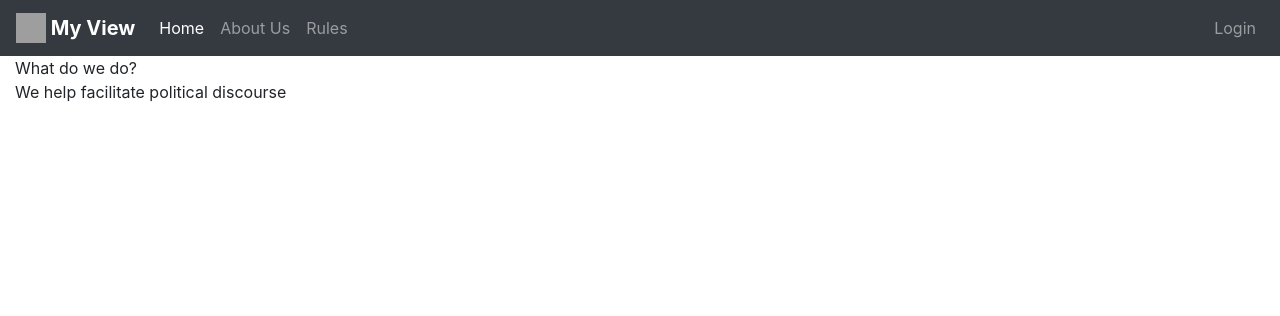
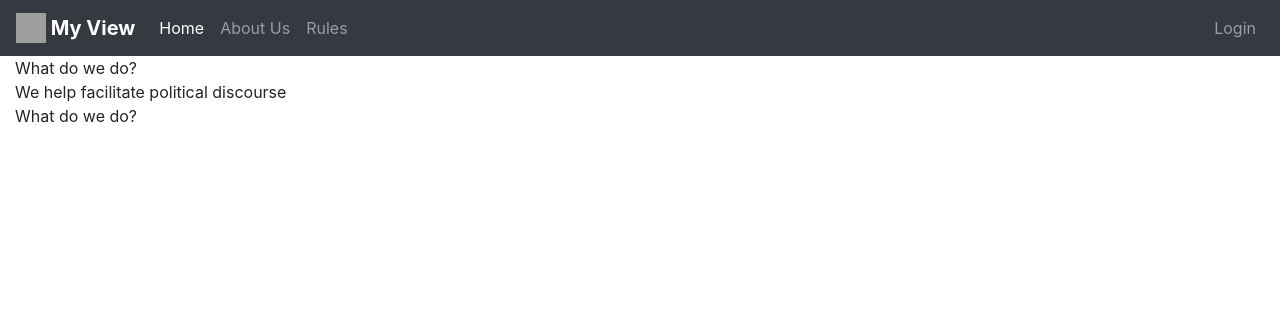
Before and after one commit to UBH-Fall2022/PolitcalEngagementandNucleationthruInterpersonalSocialization, a Node server app: page / in a window 1280 px wide. Shown: the top 316 px of the page. Run offline with Node 20, Linux system fonts and the light colour scheme; some libraries are stand-ins or nearby versions; grey boxes are pictures that could not be loaded.

Commit message:
dope ass commit

```diff
--- a/views/index.pug
+++ b/views/index.pug
@@ -13,3 +13,5 @@ html(lang="en")
                             |What do we do?
                         .bubble-content
                             |We help facilitate political discourse
+                        .what-we-do
+                            |What do we do?
```
